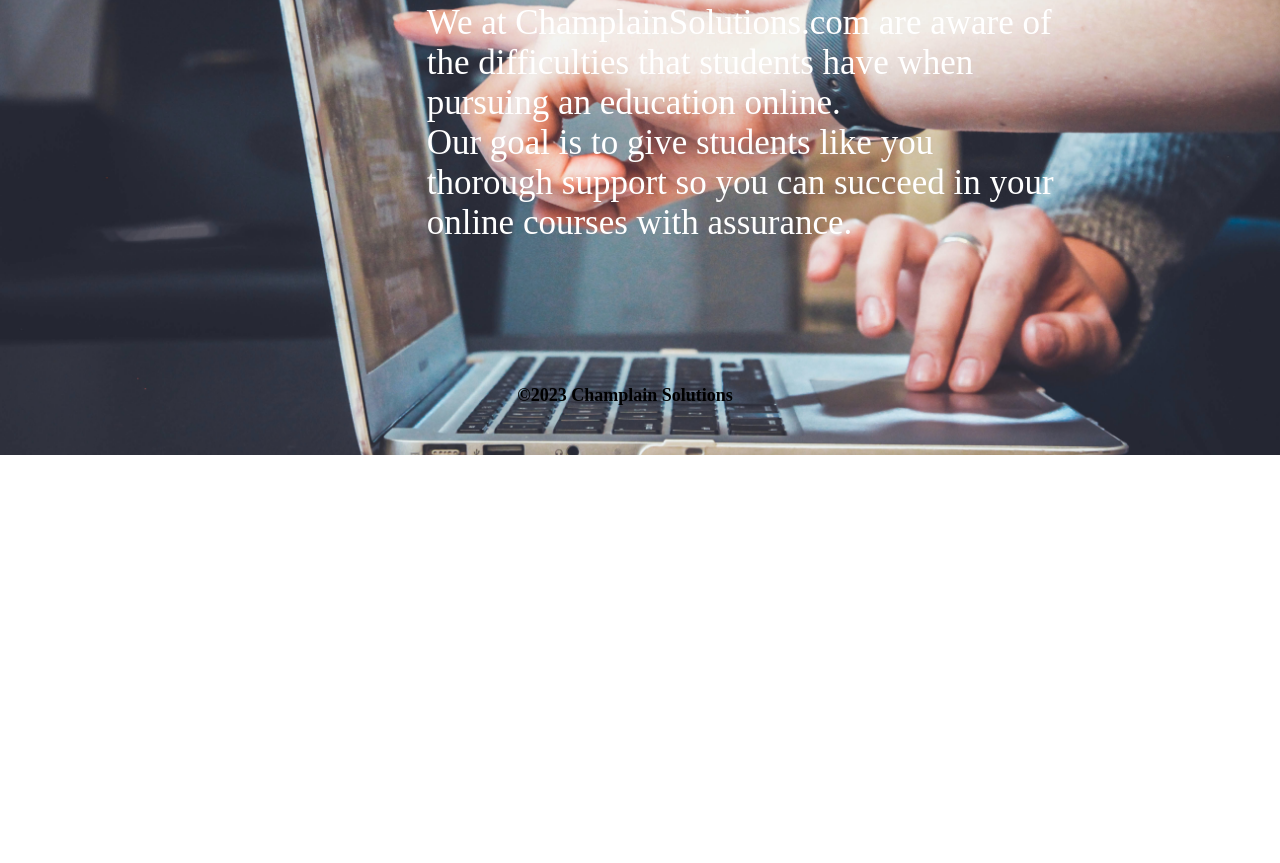
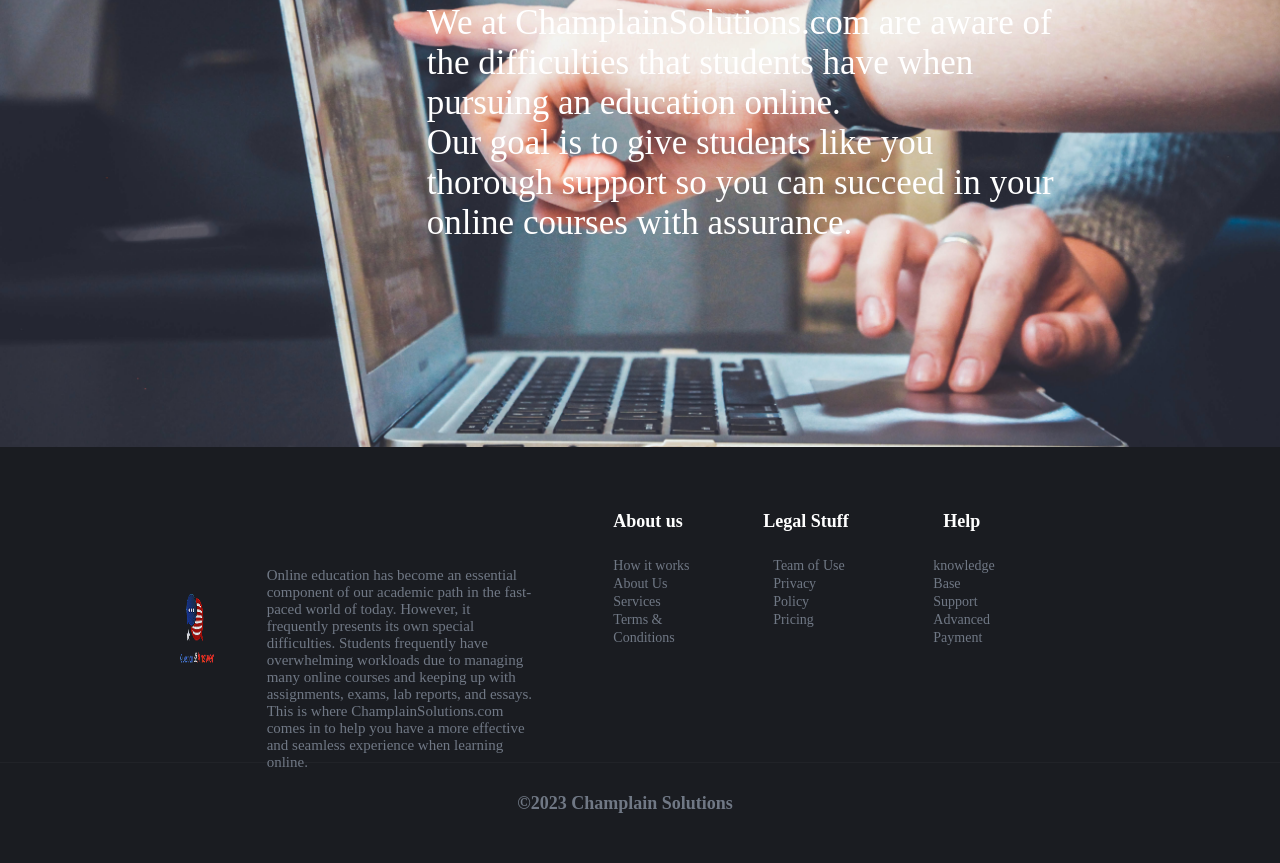
Before and after one commit to tutorasap6/questionAndAnswer-2, a Gatsby site in the folder frontend/: page / in a window 1280 px wide. Shown: the part 345-1208 px from the top of the page. Before the commit the page ends 800 px from the top, so only its background shows below. Built offline with nearby package versions, Linux system fonts and the light colour scheme; Gatsby itself is replaced by a stand-in of ours.

Commit message:
add the footer

```diff
--- /dev/null
+++ b/frontend/public/page-data/admin/posts/delete/[id]/page-data.json
@@ -0,0 +1 @@
+{"componentChunkName":"component---src-pages-admin-posts-delete-[id]-js","path":"/admin/posts/delete/[id]/","result":{"pageContext":{}},"staticQueryHashes":[],"slicesMap":{},"matchPath":"/admin/posts/delete/:id"}
--- /dev/null
+++ b/frontend/public/page-data/admin/posts/edit/[id]/page-data.json
@@ -0,0 +1 @@
+{"componentChunkName":"component---src-pages-admin-posts-edit-[id]-js","path":"/admin/posts/edit/[id]/","result":{"pageContext":{}},"staticQueryHashes":[],"slicesMap":{},"matchPath":"/admin/posts/edit/:id"}
--- a/frontend/src/pages/index.js
+++ b/frontend/src/pages/index.js
@@ -45,6 +45,8 @@
   ];
 
   return (
+    <>
+
     <Layout
       className="layout"
       style={{
@@ -313,7 +315,7 @@
           width: "100vw",
         }}
       ></div> */}
-      <footer>
+      {/* <footer>
         <div
           style={{
             // background: "rgb(26,28,33)",
@@ -338,8 +340,190 @@
             ©2023 Champlain Solutions
           </h2>
         </div>
-      </footer>
+      </footer> */}
+
     </Layout>
+    <Footer
+    style={{
+      // textAlign: "center",
+      padding: "0px",
+      margin:"-8px",
+      width:"100vw"
+    }}
+  >
+    <Row
+      style={{
+        // background: "rgb(66,180,186)",
+        background: "rgb(26,28,33)",
+        display: "flex",
+        justifyContent: "center",
+        height: "315px",
+        paddingTop: "40px",
+      }}
+    >
+      <Col
+        span={5}
+        style={{
+          paddingLeft: "175px",
+          paddingTop: "100px",
+        }}
+      >
+        <img src={logocom} alt="logo" width="45%" height="40%" />
+      </Col>
+      <Col span={5} style={{ paddingLeft: "0px", paddingTop: "65px" }}>
+        <p
+          style={{
+            fontSize: "15px",
+            fontFamily: "awesome",
+            color: "#707885",
+          }}
+        >
+          Online education has become an essential component of our academic
+          path in the fast-paced world of today. However, it frequently
+          presents its own special difficulties. Students frequently have
+          overwhelming workloads due to managing many online courses and
+          keeping up with assignments, exams, lab reports, and essays. This
+          is where ChamplainSolutions.com comes in to help you have a more
+          effective and seamless experience when learning online.
+        </p>
+      </Col>
+      <Col span={3} style={{ paddingLeft: "40px" }}>
+        <h4
+          style={{
+            fontFamily: "awesome",
+            color: "white",
+            fontSize: "18px",
+            paddingLeft: "40px",
+          }}
+        >
+          About us
+        </h4>
+        <ul style={{ listStyleType: "none" }}>
+          <li>
+            <a
+              href="/"
+              style={{
+                fontFamily: "awesome",
+                color: "#707885",
+              }}
+            >
+              How it works
+            </a>
+          </li>
+          <li>
+            <a
+              href="/about"
+              style={{ fontFamily: "awesome", color: "#707885" }}
+            >
+              About Us
+            </a>
+          </li>
+          <li>
+            <a
+              href="/service"
+              style={{ fontFamily: "awesome", color: "#707885" }}
+            >
+              Services
+            </a>
+          </li>
+          <li>
+            <a
+              href="/terms"
+              style={{ fontFamily: "awesome", color: "#707885" }}
+            >
+              Terms & Conditions
+            </a>
+          </li>
+        </ul>
+      </Col>
+      <Col span={3} style={{ paddingLeft: "40px" }}>
+        <h4
+          style={{
+            fontFamily: "awesome",
+            color: "white",
+            fontSize: "18px",
+            paddingLeft: "30px",
+          }}
+        >
+          Legal Stuff
+        </h4>
+        <ul style={{ listStyleType: "none" }}>
+          <li>
+            <a href="#" style={{ fontFamily: "awesome", color: "#707885" }}>
+              Team of Use
+            </a>
+          </li>
+          <li>
+            <a href="#" style={{ fontFamily: "awesome", color: "#707885" }}>
+              Privacy Policy
+            </a>
+          </li>
+          <li>
+            <a
+              href="/pricing"
+              style={{ fontFamily: "awesome", color: "#707885" }}
+            >
+              Pricing
+            </a>
+          </li>
+        </ul>
+      </Col>
+      <Col span={3} style={{ paddingLeft: "40px" }}>
+        <h4
+          style={{
+            fontFamily: "awesome",
+            color: "white",
+            fontSize: "18px",
+            paddingLeft: "50px",
+          }}
+        >
+          Help
+        </h4>
+        <ul style={{ listStyleType: "none" }}>
+          <li>
+            <a href="#" style={{ fontFamily: "awesome", color: "#707885" }}>
+              knowledge Base
+            </a>
+          </li>
+          <li>
+            <a href="#" style={{ fontFamily: "awesome", color: "#707885" }}>
+              Support
+            </a>
+          </li>
+          <li>
+            <a href="#" style={{ fontFamily: "awesome", color: "#707885" }}>
+              Advanced Payment
+            </a>
+          </li>
+        </ul>
+      </Col>
+      <Col span={5} style={{ paddingLeft: "0px" }}></Col>
+    </Row>
+    <div
+      style={{
+        background: "rgb(26,28,33)",
+        display: "flex",
+        justifyContent: "center",
+        height: "100px",
+        borderTop: "1px solid #212328",
+        marginTop: "0.2px",
+      }}
+    >
+      <h2
+        style={{
+          fontFamily: "awesome",
+          color: "#707885",
+          fontSize: "18px",
+          margin: "30px",
+          marginLeft: "0px",
+          textAlign: "center",
+        }}
+      >
+        ©2023 Champlain Solutions
+      </h2>
+    </div>
+  </Footer>
+  </>
   );
 };
 
```
Also changed, not shown: 5 other files.
